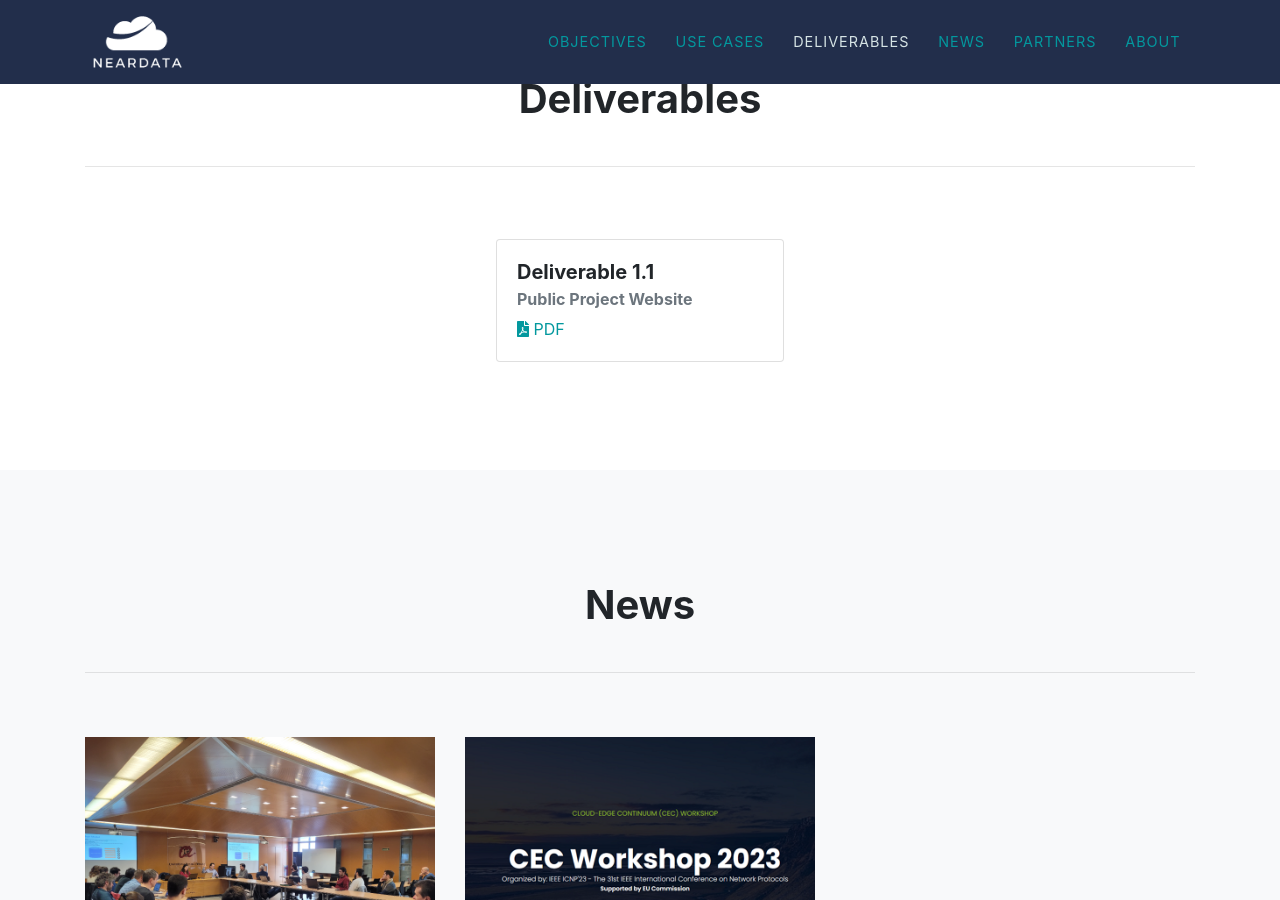
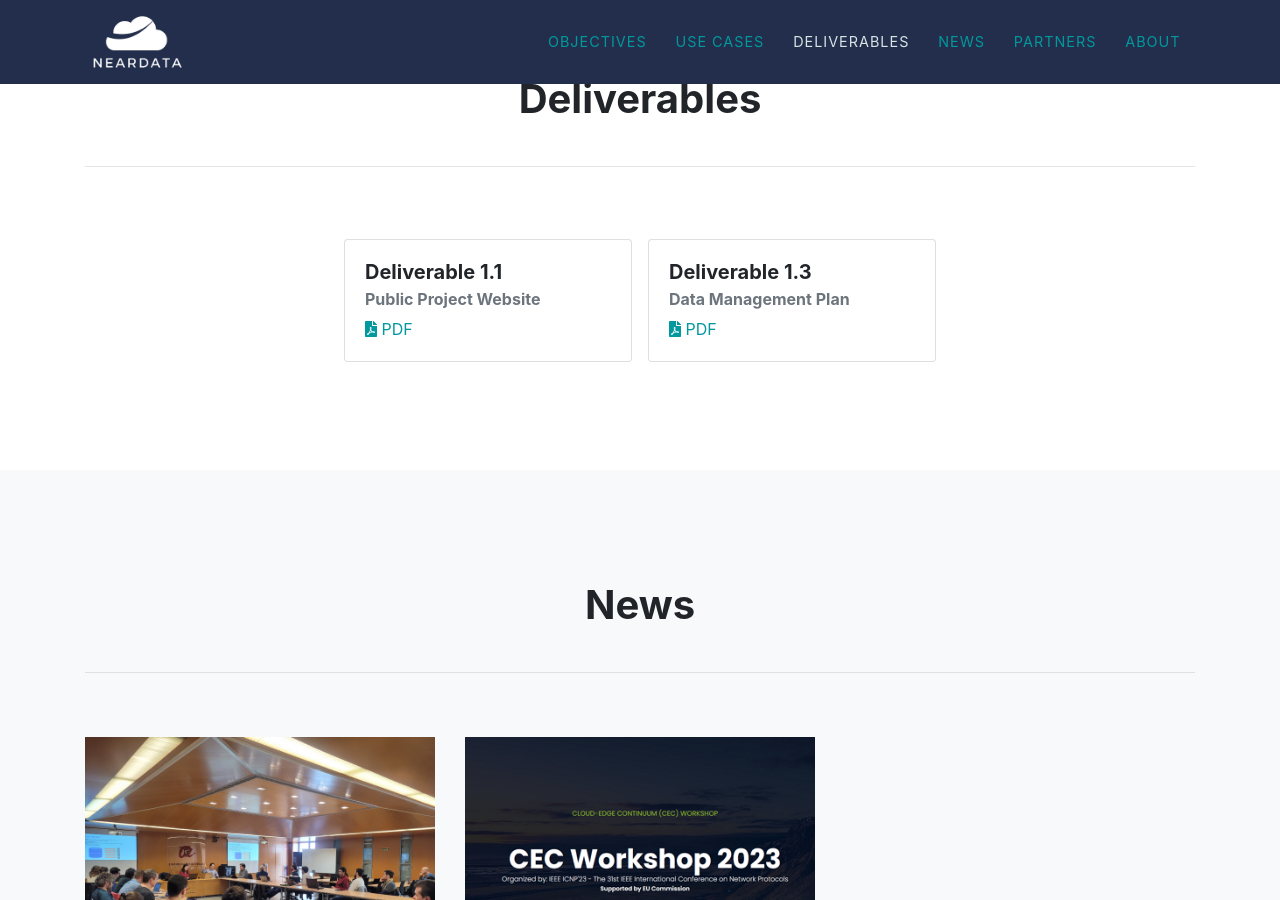
Before and after one commit to neardata-eu/neardata-eu.github.io, a Jekyll site: the page built from index.md, in a window 1280 px wide and 900 px high, scrolled down 3338 px. Built offline with Jekyll 4.4.1, drawn with Linux system fonts in a browser that asks for light colours; some web fonts are replaced.

Commit message:
add deliverables

```diff
--- a/_data/sitetext.yml
+++ b/_data/sitetext.yml
@@ -65,6 +65,9 @@ deliverables:
     - title: Deliverable 1.1
       subtitle: Public Project Website
       file: ../assets/deliverables/NEARDATA_D1.1_Public.pdf
+    - title: Deliverable 1.3
+      subtitle: Data Management Plan
+      file: ../assets/deliverables/NEARDATA_D1.3_Public.pdf
 
 
 news:
```
